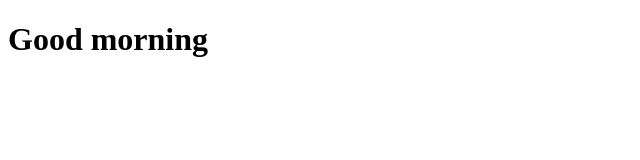
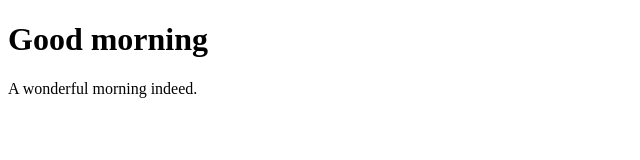
Before and after one commit to Aves-Proxy/cpnt260-commit-catch, a plain HTML site: page index.html in a window 1280 px wide. Shown: the whole page, without its empty margins (0-640 px from the left). Drawn offline with Linux system fonts and the light colour scheme.

Commit message:
added a paragraph element to index.html

```diff
--- a/index.html
+++ b/index.html
@@ -8,5 +8,6 @@
 </head>
 <body>
   <h1>Good morning</h1>
+  <p>A wonderful morning indeed.</p>
 </body>
 </html>
```
